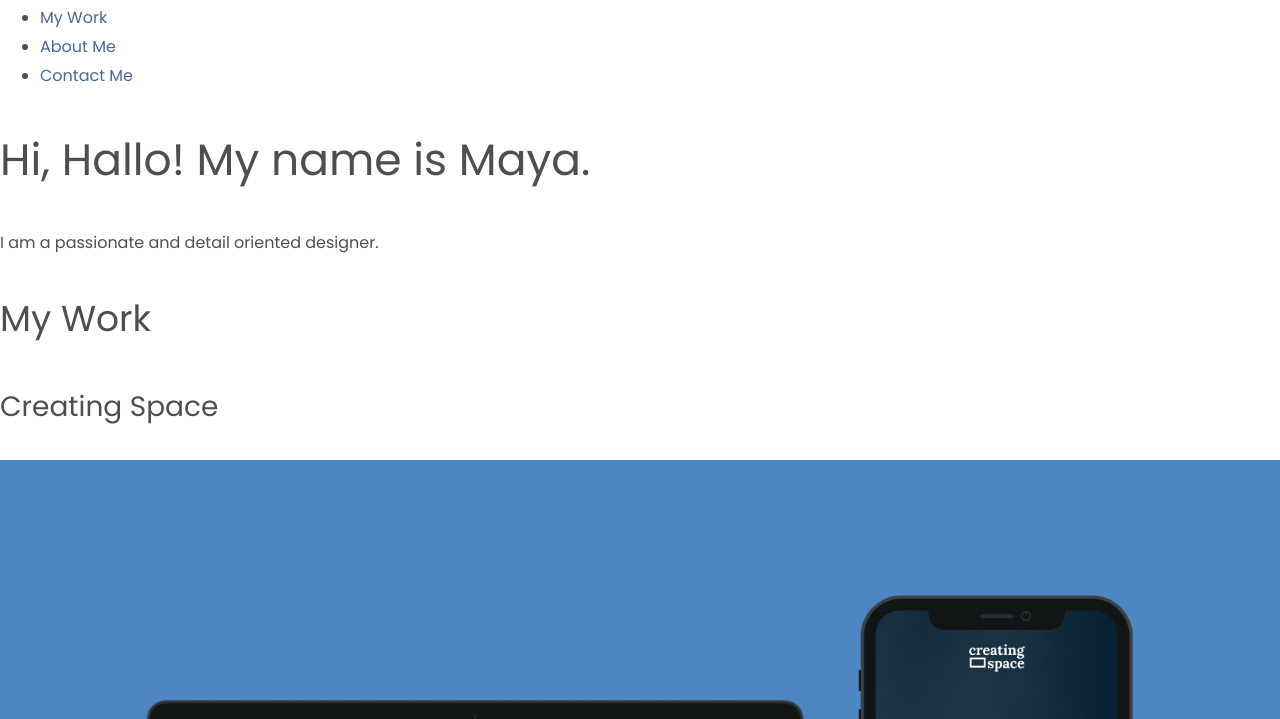
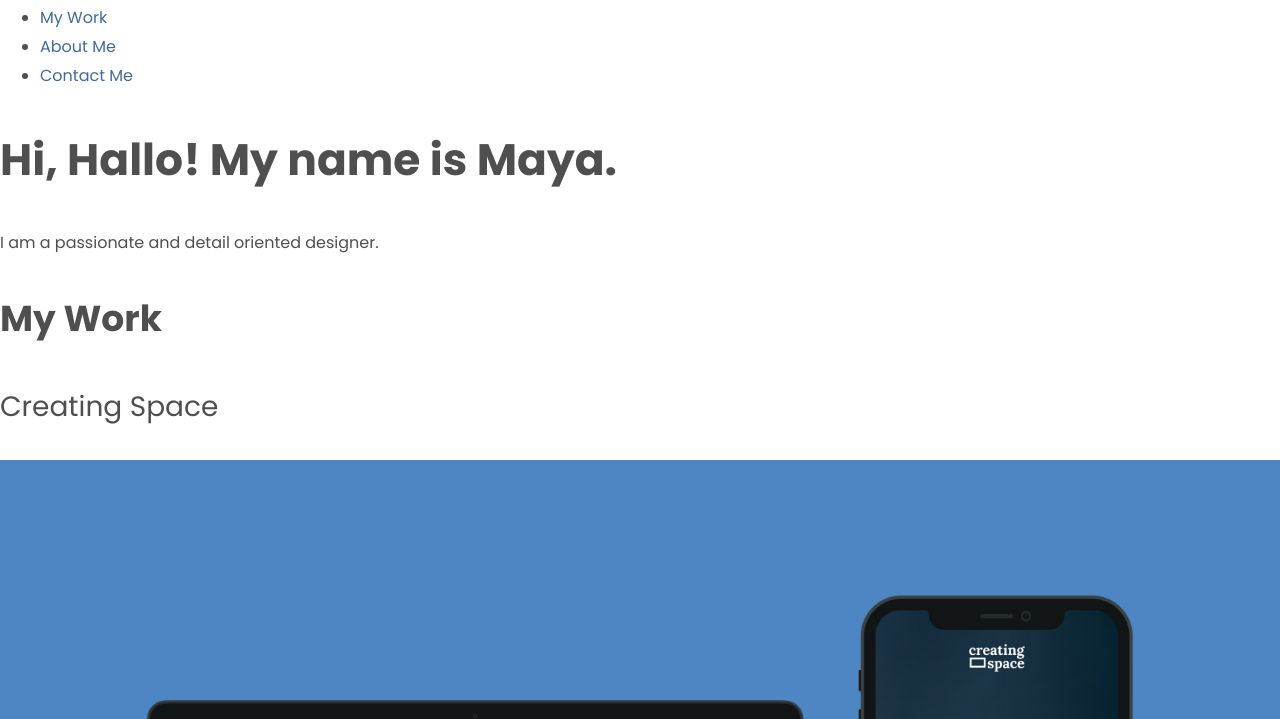
Before and after one commit to maschoch/Maya-Schoch-Portfolio, a plain HTML site: page index.html in a window 1280 px wide. Shown: the part 81-800 px from the top of the page. Drawn offline with nearby package versions, Linux system fonts and the light colour scheme.

Commit message:
font changes

```diff
--- a/css/style.css
+++ b/css/style.css
@@ -18,12 +18,12 @@ Secondary Color (Green): #4F4F4F;
 
 h1 {
   font-size: 2.75em;
-  font-weight: 400;
+  font-weight: 700;
 }
 
 h2 {
   font-size: 2.25em;
-  font-weight: 400;
+  font-weight: 700;
 }
 
 h3 {
--- a/index.html
+++ b/index.html
@@ -5,7 +5,7 @@
       <meta charset="utf-8">
       <meta name="viewport" content="width=device-width, initial-scale=1">
       <link rel="stylesheet" type="text/css" href="https://cdnjs.cloudflare.com/ajax/libs/normalize/8.0.0/normalize.min.css">
-      <link href="https://fonts.googleapis.com/css?family=Poppins:400" rel="stylesheet">
+      <link href="https://fonts.googleapis.com/css?family=Poppins:400,700" rel="stylesheet">
       <link rel="stylesheet" type="text/css" href="css/style.css">
       <title>Maya Schoch UI/UX Designer</title>
     </head>
@@ -27,15 +27,17 @@
       </header>
 
       <main>
-        <div>
-          <h1>Hi, Hallo! My name is Maya.</h1>
-          <span></span>
-          <p>I am a passionate and detail oriented designer.</p>
+        <!-- Hero section -->
+        <div id="hero">
+          <div class="container">
+            <h1>Hi, Hallo! My name is Maya.</h1>
+            <p>I am a passionate and detail oriented designer.</p>
+          </div>
        </div>
 
-       <div>
-            <h2>My Work</h2>
-       </div>
+       <!-- Work section -->
+       <div id="work">
+          <h2>My Work</h2>
             <div>
               <div>
                   <h3>Creating Space</h3>
@@ -48,6 +50,7 @@
                   <a href="creatingSpace.html" class="button">Find out more</a>
               </div>
            </div>
+      </div>
     </main>
 
       <footer>
```
